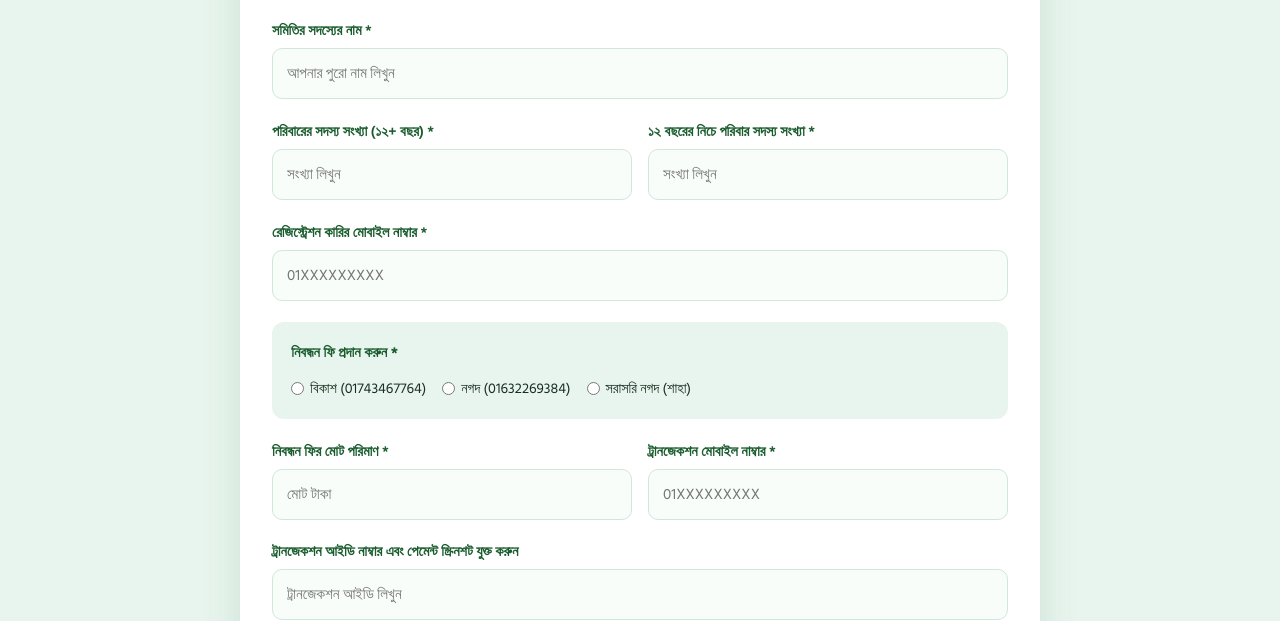
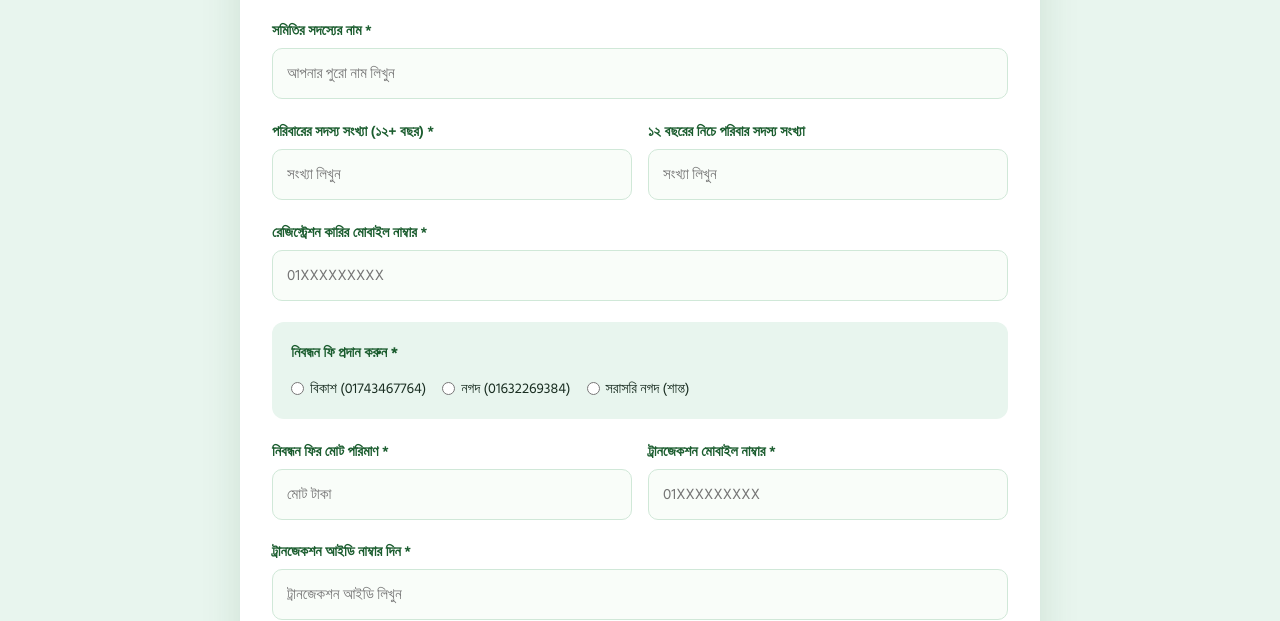
Before and after one commit to mojahid307/niamotput-youth-cooperative-web, a Next.js app: page / in a window 1280 px wide. Shown: the part 2100-2721 px from the top of the page. Built offline with nearby package versions, Linux system fonts and the light colour scheme.

Commit message:
Modify labels and required fields in RegistrationForm
Updated labels and input requirements in the registration form.

```diff
--- a/components/RegistrationForm.js
+++ b/components/RegistrationForm.js
@@ -67,8 +67,8 @@ export default function RegistrationForm() {
                                     <input type="number" name="family_members_12_plus" placeholder="সংখ্যা লিখুন" min="0" required />
                                 </div>
                                 <div className={styles.formGroup}>
-                                    <label>১২ বছরের নিচে পরিবার সদস্য সংখ্যা *</label>
-                                    <input type="number" name="family_members_under_12" placeholder="সংখ্যা লিখুন" min="0" required />
+                                    <label>১২ বছরের নিচে পরিবার সদস্য সংখ্যা </label>
+                                    <input type="number" name="family_members_under_12" placeholder="সংখ্যা লিখুন" min="0" />
                                 </div>
                             </div>
                             <div className={styles.formGroup}>
@@ -89,7 +89,7 @@ export default function RegistrationForm() {
                                     </label>
                                     <label className={styles.radioLabel}>
                                         <input type="radio" name="payment" value="cash" />
-                                        সরাসরি নগদ (শাহা)
+                                        সরাসরি নগদ (শান্ত)
                                     </label>
                                 </div>
                             </div>
@@ -105,8 +105,8 @@ export default function RegistrationForm() {
                                 </div>
                             </div>
                             <div className={styles.formGroup}>
-                                <label>ট্রানজেকশন আইডি নাম্বার এবং পেমেন্ট স্ক্রিনশট যুক্ত করুন</label>
-                                <input type="text" name="transaction_id" placeholder="ট্রানজেকশন আইডি লিখুন" />
+                                <label>ট্রানজেকশন আইডি নাম্বার দিন *</label>
+                                <input type="text" name="transaction_id" placeholder="ট্রানজেকশন আইডি লিখুন" required />
                             </div>
 
                             <button type="submit" className={styles.btnSubmit} disabled={loading}>
```
